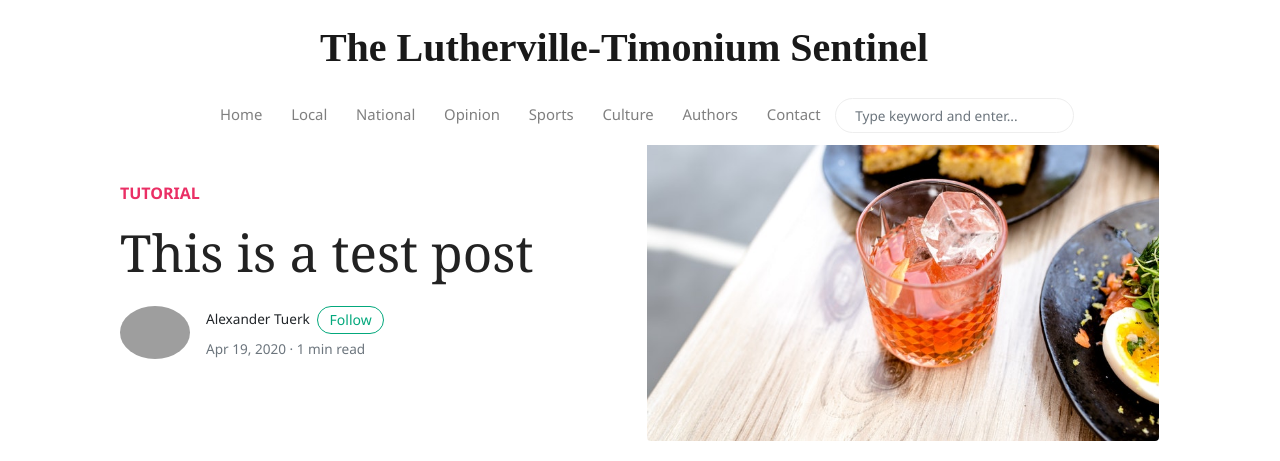
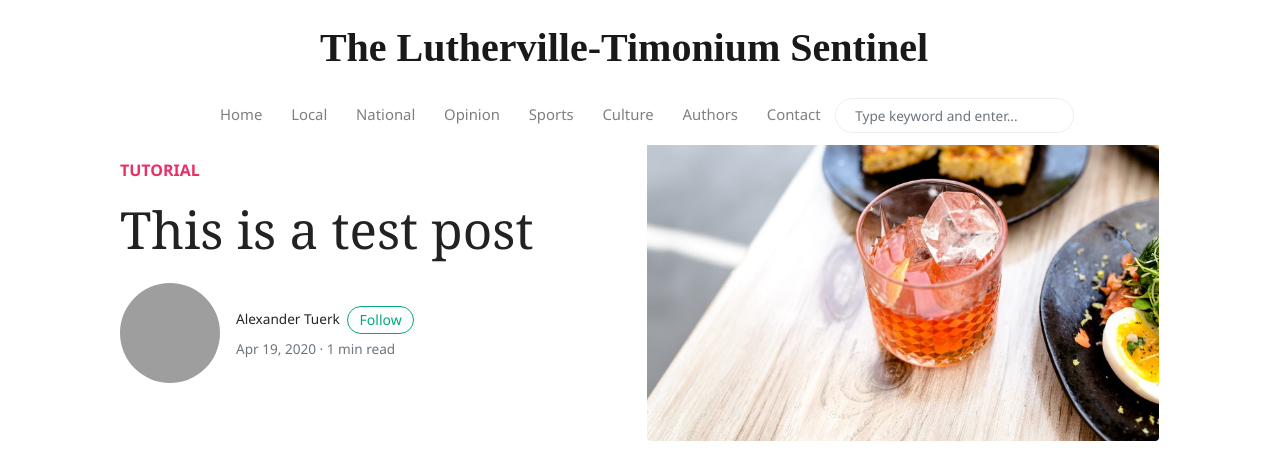
Before and after one commit to connormcdxc/The-LT-Sentinel, a Jekyll site: the page built from _posts/2020-04-19-filler-post-test.md, in a window 1280 px wide and 1145 px high. Shown: the top 461 px of the window. Built offline with Jekyll 4.4.1, drawn with Linux system fonts in a browser that asks for light colours; nearby versions of some CDN libraries; some web fonts are replaced; comment, search, counter and statistics services are not loaded; grey boxes are pictures that could not be loaded.

Commit message:
Update post.html

```diff
--- a/_layouts/post.html
+++ b/_layouts/post.html
@@ -17,7 +17,7 @@ layout: default
 					<h1 class="display-4 mb-4 article-headline">{{ page.title }}</h1>
 					<div class="d-flex align-items-center">
                         {% if author.avatar %}
-                        <img class="rounded-circle" src="{{site.baseurl}}/{{author.avatar}}" alt="{{author.name}}" width="70"/>
+                        <img class="rounded-circle" style="width: 100px; height: 100px;" src="{{site.baseurl}}/{{author.avatar}}" alt="{{author.name}}" />
                         {% endif %}
 						<small class="ml-3"> {{ author.name }} <span><a target="_blank" href="{{ author.twitter }}" class="btn btn-outline-success btn-sm btn-round ml-1">Follow</a></span>
                             <span class="text-muted d-block mt-1">{{ page.date | date: '%b %d, %Y' }} · {% include meta-read-time.html %}</span>
```
